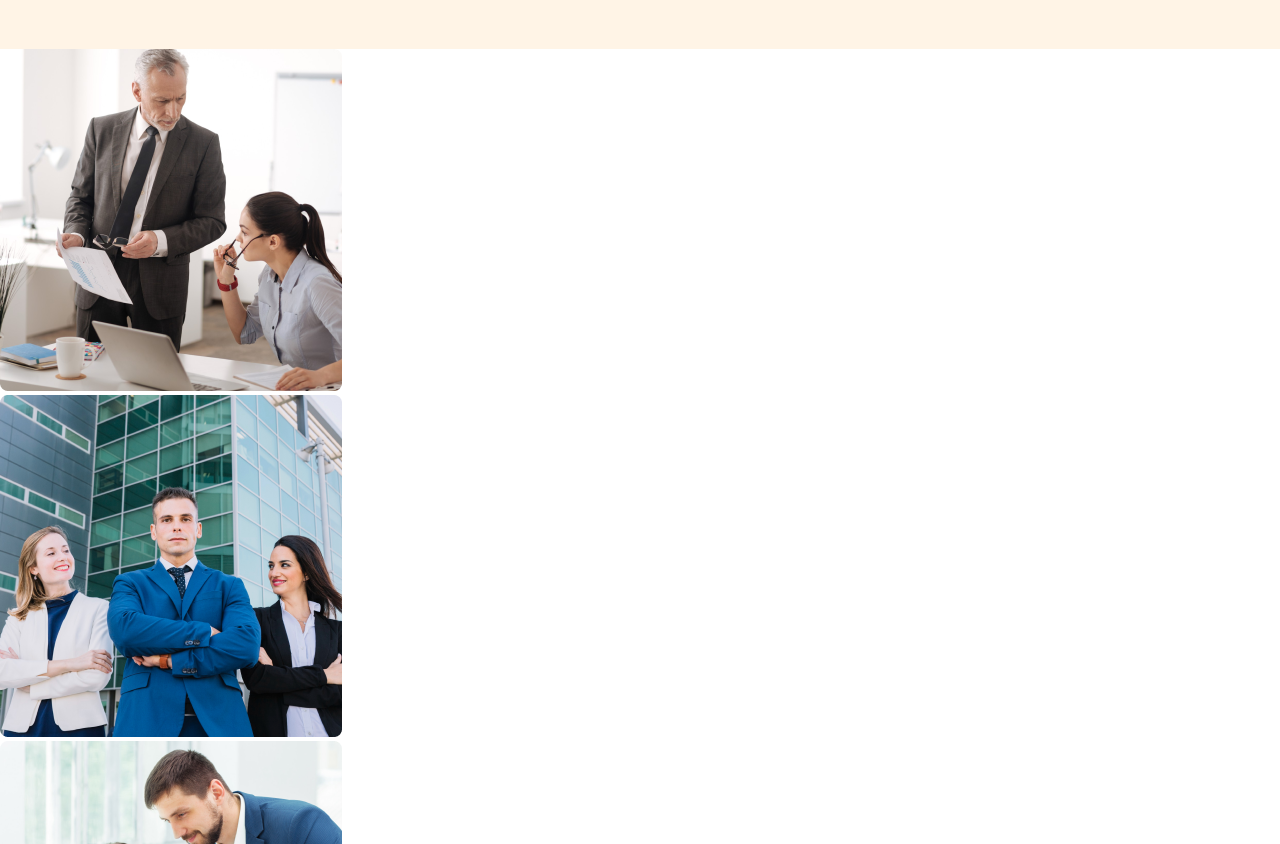
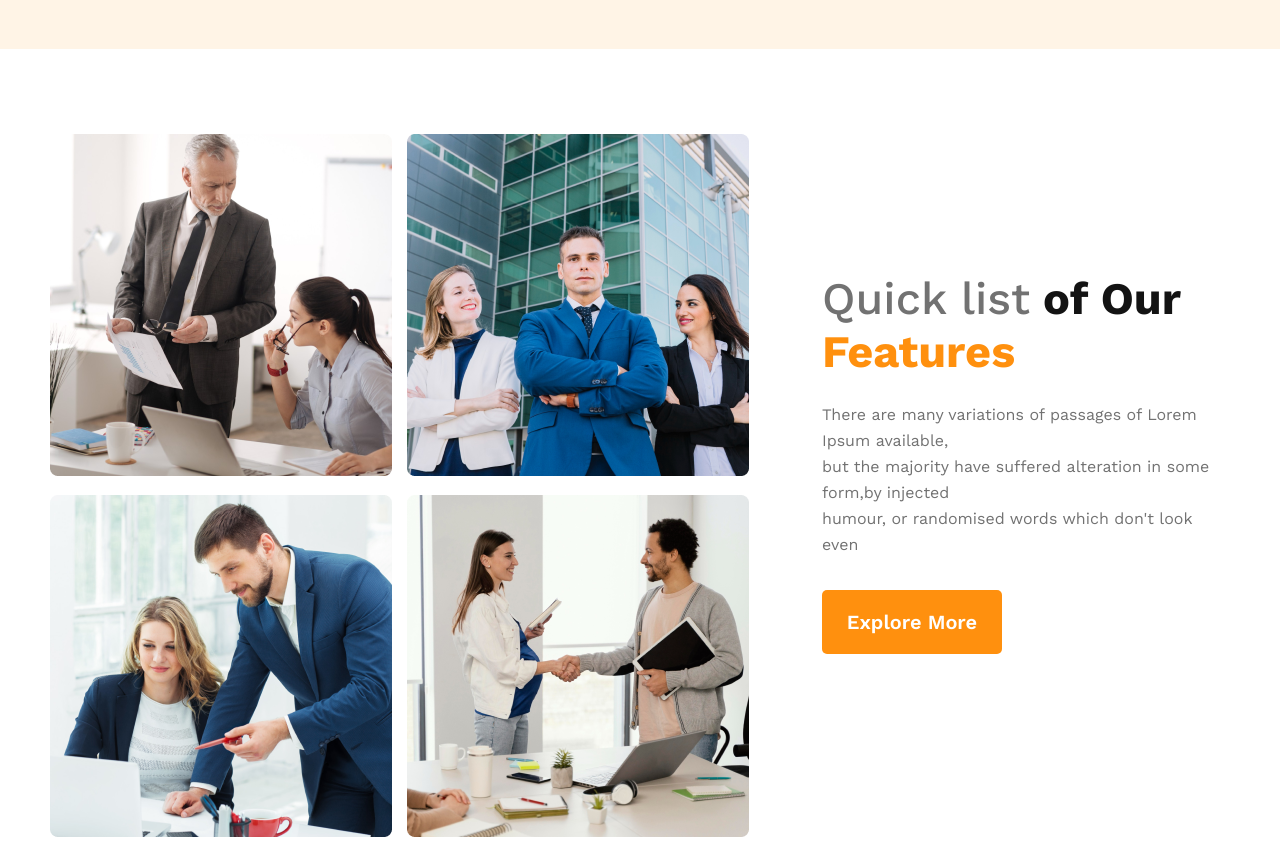
Before and after one commit to Mokter393/g3-architecture, a plain HTML site: page index.html in a window 1280 px wide. Shown: the part 1158-2002 px from the top of the page. Drawn offline with nearby package versions, Linux system fonts and the light colour scheme.

Commit message:
quick list of feature section

```diff
--- a/index.html
+++ b/index.html
@@ -37,7 +37,7 @@
             <img src="images/banner.png" alt="">
         </div>
     </header>
-   <section class="quickListFeature">
+    <section class="quickListFeature">
         <div class="quickListGalaryContainer">
             <div class="galaries">
                 <img src="images/team1.png" alt="">
@@ -53,7 +53,9 @@
             </div>
         </div>
         <div class="quickListInfo">
-
+            <h2> <span class="quick-list">Quick list</span> of Our <br><span class="features">Features</span></h2>
+            <p>There are many variations of passages of Lorem Ipsum available, <br> but the majority have suffered alteration in some form,by injected<br>humour, or randomised words which don't look even</p>
+            <button class="btn-primary"><a href="">Explore More</a></button>
         </div>
    </section>
 
--- a/style.css
+++ b/style.css
@@ -78,6 +78,59 @@
     margin-bottom: 45px;
 }
 
-.banner-img img{
+.banner-img>img{
+    width: 100%;
+    border-radius: 8px;
+}
+
+.quickListFeature{
+    display: flex;
+    margin: 85px 50px;
+    justify-content: space-evenly;
+    align-items: center;
+}
+
+.quickListGalaryContainer{
+    display: grid;
+    gap: 15px;
+    grid-template-columns: repeat(2, 342px);
+}
+
+.galaries{
+   width: 100%;
+}
+
+.galaries>img{
     width: 100%;
 }
+
+.quickListInfo{
+    text-align: left;
+    margin-left: 73px;
+}
+
+.quick-list{
+    color: rgba(114, 114, 114, 100%);
+    font-size: 45px;
+    font-weight: 500;
+}
+
+.quickListInfo>h2{
+    font-size: 45px;
+    font-weight: 600px;
+    color: #131313;
+    margin-bottom: 24px;
+}
+
+.features{
+    color: #FF900E;
+    font-size: 45px;
+    font-weight: 600px;
+}
+
+.quickListInfo>p{
+    font-size: 16px;
+    color: #727272;
+    line-height: 26px;
+    font-weight: 400;
+}
```
